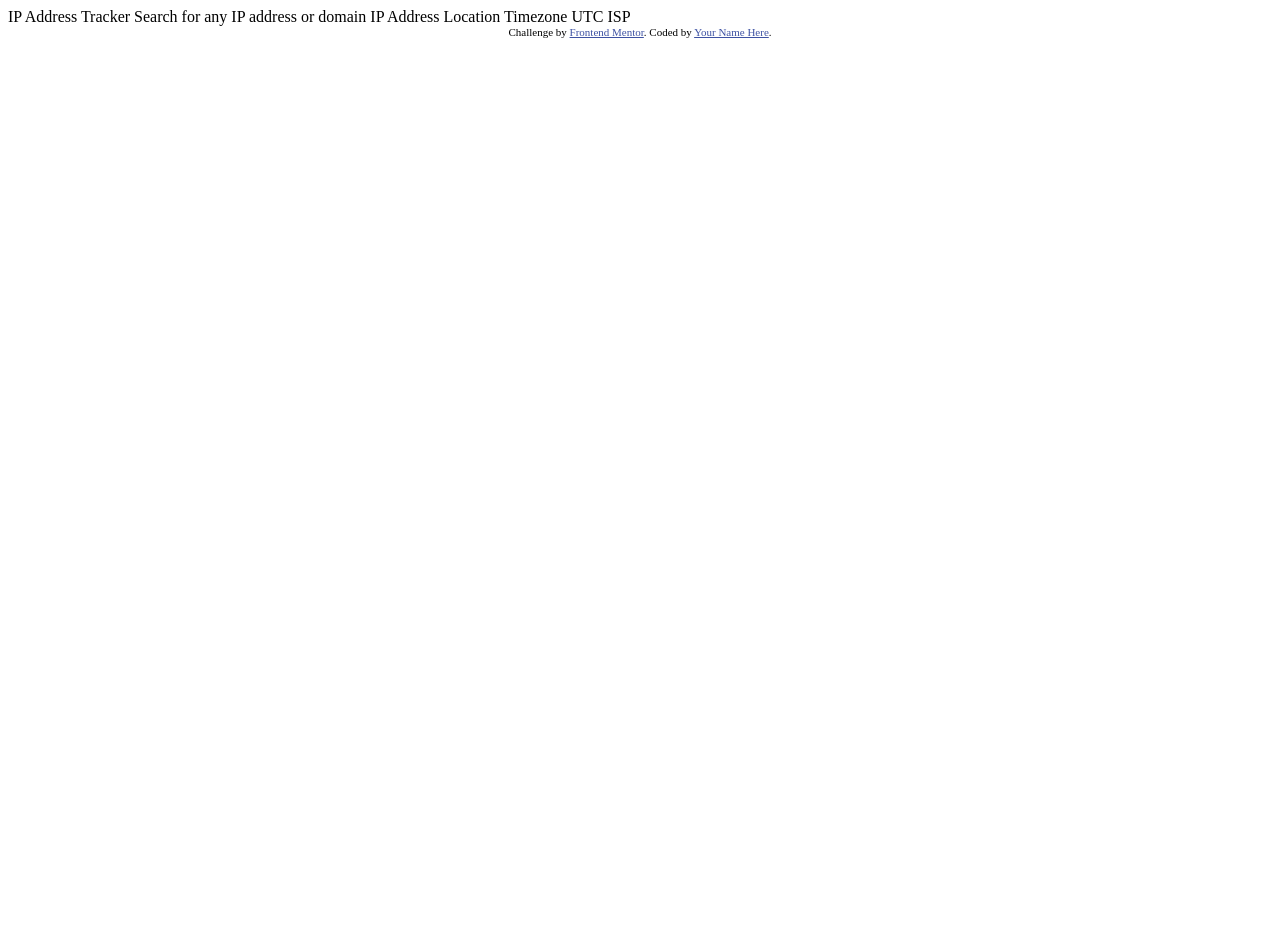
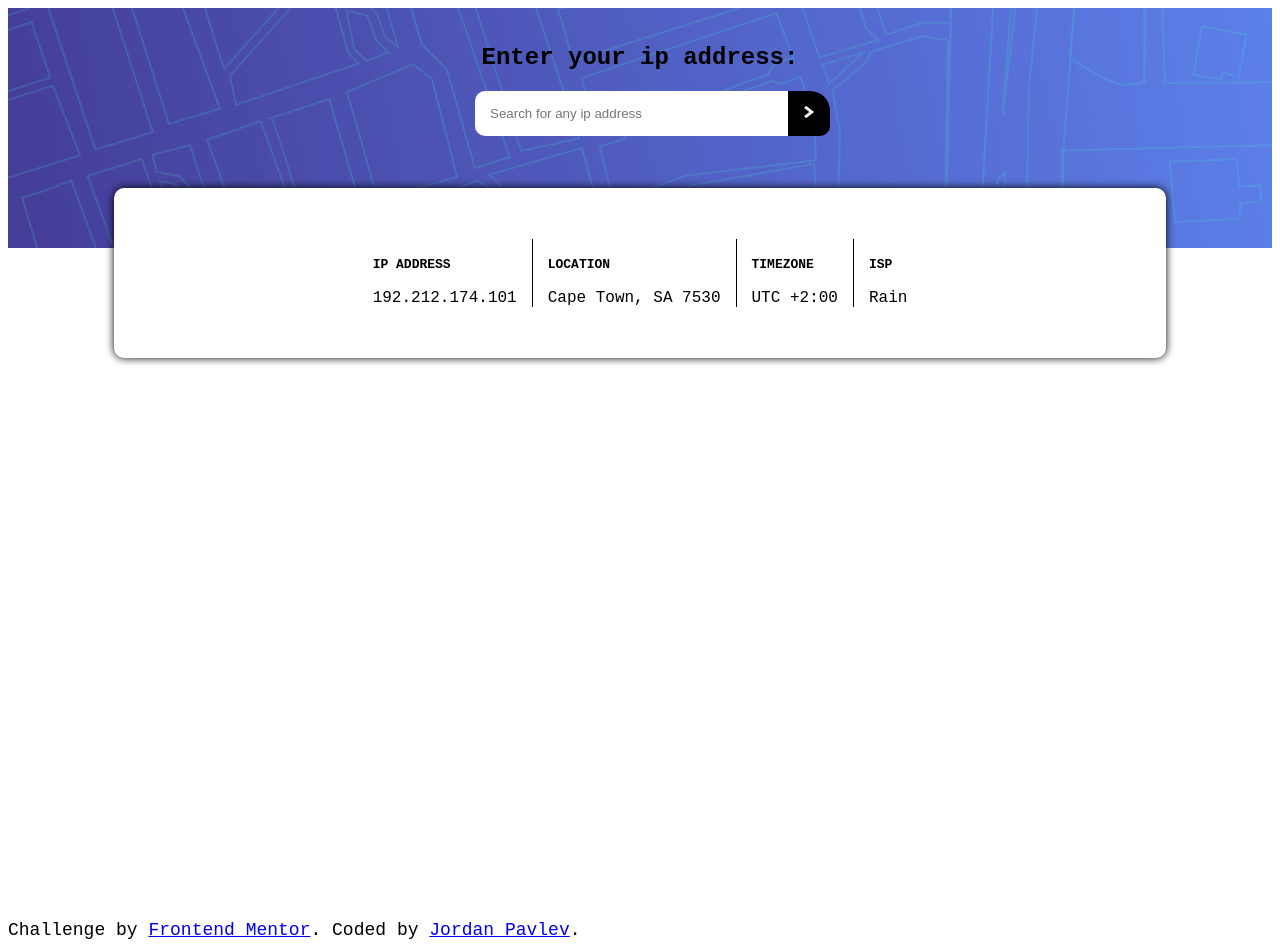
Before and after one commit to JordanPavlev/ipAddressTracker, a plain HTML site: page index.html in a window 1280 px wide. Before the commit the page ends 800 px from the top, so only its background shows below. Drawn offline with nearby package versions, Linux system fonts and the light colour scheme.

Commit message:
html and css

```diff
--- a/index.html
+++ b/index.html
@@ -3,32 +3,63 @@
 <head>
   <meta charset="UTF-8">
   <meta name="viewport" content="width=device-width, initial-scale=1.0"> <!-- displays site properly based on user's device -->
+  <link rel="stylesheet" href="./style.css">
+  <link rel="icon" type="image/png" sizes="32x32" href="./images/favicon-32x32.png">
+  <link rel="stylesheet" href="https://unpkg.com/leaflet@1.8.0/dist/leaflet.css" integrity="sha512-hoalWLoI8r4UszCkZ5kL8vayOGVae1oxXe/2A4AO6J9+580uKHDO3JdHb7NzwwzK5xr/Fs0W40kiNHxM9vyTtQ==" crossorigin="" />
+  <title>IP Address Tracker</title>
 
-  <link rel="icon" type="image/png" sizes="32x32" href="./images/favicon-32x32.png">
-
-  <title>Frontend Mentor | IP Address Tracker</title>
-
-  <!-- Feel free to remove these styles or customise in your own stylesheet 👍 -->
-  <style>
-    .attribution { font-size: 11px; text-align: center; }
-    .attribution a { color: hsl(228, 45%, 44%); }
-  </style>
 </head>
 <body>
 
-  IP Address Tracker
+<div class="app-container">
+  <div class="input-container">
+    <h1 class="title">Enter your ip address:</h1>
 
-  Search for any IP address or domain
+      <form class="form-elements">
 
-  IP Address
-  Location
-  Timezone
-    UTC <!-- add offset value dynamically using the API -->
-  ISP
+      <input type="text" class="form-control" name="" placeholder="Search for any ip address" id="ip_address">
+
+      <button id="search" class="btn btn-black">
+        <img src="./images/icon-arrow.svg" alt="search" width="12px" height="12px">
+      </button>
+
+    </form>
+  </div>
+  <div class="results-container">
+    <div class="display-container">
+      <div class="info-block block-seperator">
+        <h4 class="muted-title">IP Address</h4>
+        <span class="results" id="current_ip">192.212.174.101</span>
+      </div>
+      <div class="info-block block-seperator">
+        <h4 class="muted-title">Location</h4>
+        <span class="results" id="current_town">Cape Town, SA 7530</span>
+      </div>
+      <div class="info-block block-seperator">
+        <h4 class="muted-title">Timezone</h4>
+        <span class="results" id="current_zone">UTC +2:00</span>
+      </div>
+      <div class="info-block block-seperator">
+        <h4 class="muted-title">ISP</h4>
+        <span class="results" id="current_isp">Rain</span>
+      </div>
+    </div>
+  </div>
+
+  <div style="height: 122px;" class="map-container" id="map">
+
+  </div>
 
   <div class="attribution">
     Challenge by <a href="https://www.frontendmentor.io?ref=challenge" target="_blank">Frontend Mentor</a>.
-    Coded by <a href="#">Your Name Here</a>.
+    Coded by <a href="https://github.com/jordanpavlev">Jordan Pavlev</a>.
   </div>
+
+
+</div>
+
+
+  <script src="https://unpkg.com/leaflet@1.8.0/dist/leaflet.js" integrity="sha512-BB3hKbKWOc9Ez/TAwyWxNXeoV9c1v6FIeYiBieIWkpLjauysF18NzgR1MBNBXf8/KABdlkX68nAhlwcDFLGPCQ==" crossorigin=""></script>
+  <script src="./main.js"></script>
 </body>
 </html>
--- /dev/null
+++ b/style.css
@@ -0,0 +1,90 @@
+
+
+body {
+    box-sizing: inherit;
+    font-family: 'Courier New', Courier, monospace;
+    font-size: 18px;
+}
+
+h1.title {
+    font-size: 24px;
+    font-weight: 700;
+    margin-bottom: 20px;
+}
+
+.input-container {
+    background: url(./images/pattern-bg.png);
+    text-align: center;
+    padding: 20px;
+    min-height: 200px;
+}
+
+.form-elements {
+    position: relative;
+    max-width: 380px;
+    margin: auto;
+}
+
+.form-control {
+    padding: 15px;
+    min-width: 300px;
+    border-radius: 10px;
+    border: none;
+}
+
+.btn-black {
+    background-color: black;
+    padding: 15px;
+    border: none;
+    border-radius: 0 20px 10px 0 ;
+    position: absolute;
+    right: 0;
+    cursor: pointer;
+}
+
+.display-container {
+    display: flex;
+    align-items: center;
+    justify-content: center;
+    margin-top: -60px;
+    background-color: white;
+    max-width: 80%;
+    margin-left: auto;
+    margin-right: auto;
+    border-radius: 10px;
+    box-shadow: 0 0 8px black;
+    min-height: 130px;
+    position: relative;
+    z-index: 1000;
+    padding: 20px;
+}
+
+.info-block {
+    border-right: 1px solid;
+    min-height: 60px;
+    display: flex;
+    flex-direction: column;
+    align-items: flex-start;
+    justify-content: center;
+    padding: 0 15px;
+}
+
+.info-block:last-child {
+    border-right: none;
+}
+
+.muted-title {
+    font-size: 13px;
+    text-transform: uppercase;
+}
+
+span.results {
+    font-weight: 500;
+    font-size: 16px;
+    color: black;
+}
+
+.map-container {
+    margin-top: -70px;
+    min-height: 79vh;
+}
```
Also changed, not shown: main.js (added).
